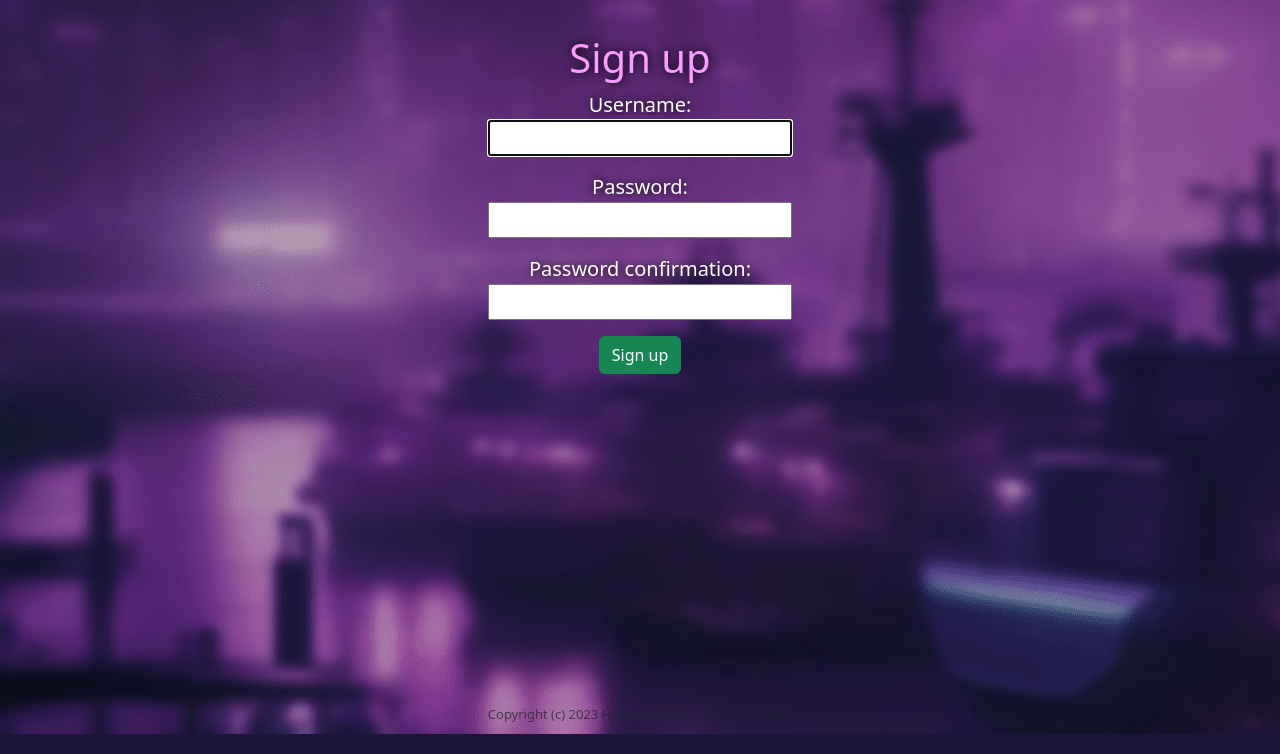
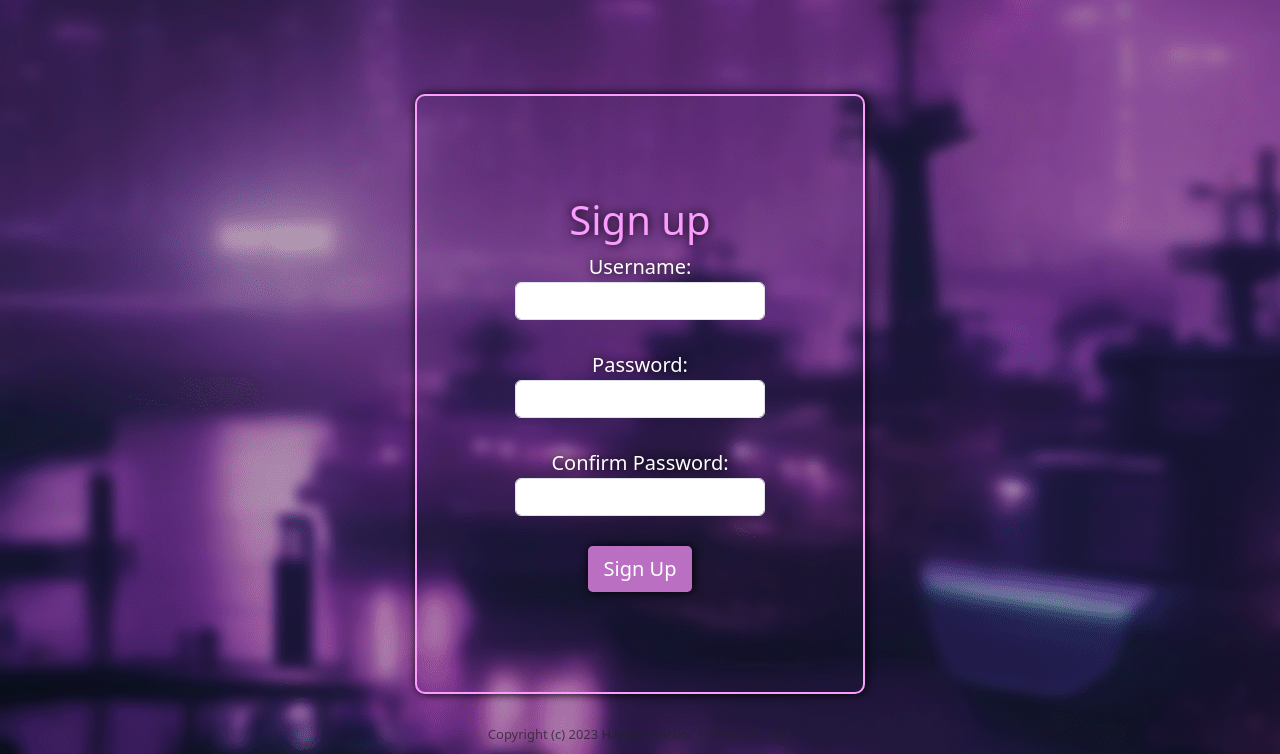
Before and after one commit to ngu-dot-json/HappenHarbor, a Django app: page /signup/ in a window 1280 px wide. Shown: the part 66-820 px from the top of the page. Run offline with Django 4.2, Linux system fonts and the light colour scheme; some libraries are stand-ins or nearby versions.

Commit message:
code and stylistic adjustments

```diff
--- a/Codebase/events/static/css/main.css
+++ b/Codebase/events/static/css/main.css
@@ -11,9 +11,48 @@ body {
     background-color: #17141f;
 }
 
+
+.border-box {
+  border: 2px solid #fa9dff;
+  box-shadow: black 1px 0 10px;
+  width: 450px;
+  height: 500px;
+  margin: auto; /* Center horizontally */
+  margin-top: 60px; /* Adjust top margin for vertical centering, consider the height of your navbar */
+  padding: 10px;
+  border-radius: 10px;
+  display: flex;
+  flex-direction: column;
+  justify-content: center;
+  align-items: center;
+}
+
+.border-box-2 {
+  border: 2px solid #fa9dff;
+  box-shadow: black 1px 0 10px;
+  width: 450px;
+  height: 600px;
+  margin: auto; /* Center horizontally */
+  margin-top: 60px; /* Adjust top margin for vertical centering, consider the height of your navbar */
+  padding: 10px;
+  border-radius: 10px;
+  display: flex;
+  flex-direction: column;
+  justify-content: center;
+  align-items: center;
+}
+
+
+
+
 .HH2 {
   color:white;
   text-shadow: black 1px 0 10px;
+  text-align: center;
+}
+
+.form-control {
+  width: 250px;
 }
 
 .HH2 h2 {
--- a/Codebase/events/templates/events/profile.html
+++ b/Codebase/events/templates/events/profile.html
@@ -15,6 +15,7 @@
         <h4>Hi {{ user.username }}!</h4>
         <a href="/signout" class="btn btn-danger">Logout</a>
       {% else %}
+        <p>wasdasdasdsa</p>
         <a href="/signin" class="btn btn-primary"><span class="glyphicon glyphicon-log-in"></span>Login</a>
         <a href="/signup" class="btn btn-success">Signup</a>
       {% endif %}
--- a/Codebase/events/templates/events/signup.html
+++ b/Codebase/events/templates/events/signup.html
@@ -4,7 +4,7 @@
 
 {% block content %}
 
-  <div class="HH2">
+<div class="border-box-2">
   <center class="HH2">
     <style>
         body {
@@ -14,21 +14,44 @@
 
     <h2 className="tester">Sign up</h2>
 
-    <form method="post">
+    <form method="post" style="text-align: center;">
       {% csrf_token %}
-      {% for field in form %}
-        <p>
-          {{ field.label_tag }}<br>
-          {{ field }}
-          {% for error in field.errors %}
-            <p style="color: red; font-size: 16px">Error: {{ error }}</p>
-          {% endfor %}
-        </p>
-      {% endfor %}
-      <b>
-        <button type="submit" className="button" class="btn btn-success">Sign up</button>
-      </b>
+
+      <div class="form-group">
+        <label for="{{ form.username.id_for_label }}">Username:</label>
+        <input type="text" name="{{ form.username.name }}" id="{{ form.username.id_for_label }}" class="form-control" style="width: 250px; margin: 0 auto;" required>
+        {% for error in form.username.errors %}
+          <p style="color: red; font-size: 16px"><br/>Error: {{ error }}</p>
+        {% endfor %}
+      </div>
+
+      <br/>
+
+      <div class="form-group">
+        <label for="{{ form.password1.id_for_label }}">Password:</label>
+        <input type="password" name="{{ form.password1.name }}" id="{{ form.password1.id_for_label }}" class="form-control" style="width: 250px; margin: 0 auto;" required>
+        {% for error in form.password1.errors %}
+          <p style="color: red; font-size: 16px">Error: {{ error }}</p>
+        {% endfor %}
+      </div>
+
+      <br/>
+
+      <div class="form-group">
+        <label for="{{ form.password2.id_for_label }}">Confirm Password:</label>
+        <input type="password" name="{{ form.password2.name }}" id="{{ form.password2.id_for_label }}" class="form-control" style="width: 250px; margin: 0 auto;" required>
+        {% for error in form.password2.errors %}
+          <p style="color: red; font-size: 16px">Error: {{ error }}</p>
+        {% endfor %}
+      </div>
+
+      <br/>
+
+      <button type="submit" class="btn-lg btn-primary">Sign Up</button>
     </form>
+
+
+
   </center>
   </div>
 
--- a/Codebase/events/views.py
+++ b/Codebase/events/views.py
@@ -93,6 +93,7 @@ def signup(request):
         form = UserCreationForm()
         return render(request, 'events/signup.html', {'form': form})
 
+
 def signin(request):
     if request.user.is_authenticated:
         return render(request, 'events/home.html')
@@ -104,7 +105,7 @@ def signin(request):
             login(request, user)
             return redirect('/profile') #profile
         else:
-            msg = 'Error Login'
+            msg = 'Sign In Error'
             form = AuthenticationForm(request.POST)
             return render(request, 'events/signin.html', {'form': form, 'msg': msg})
     else:
```
Also changed, not shown: other parts of Codebase/events/static/css/main.css (+20 -7 lines), Codebase/events/templates/events/account.html (+5 -3 lines), Codebase/events/templates/events/signin.html (+21 -3 lines), Codebase/.old staticfiles/HH_1920.png (deleted), Codebase/.old staticfiles/css/.old event-list.css (renamed from Codebase/.old staticfiles/.old event-list.css), Codebase/.old staticfiles/unused main.css (renamed from Codebase/events/static/css/unused main.css).
